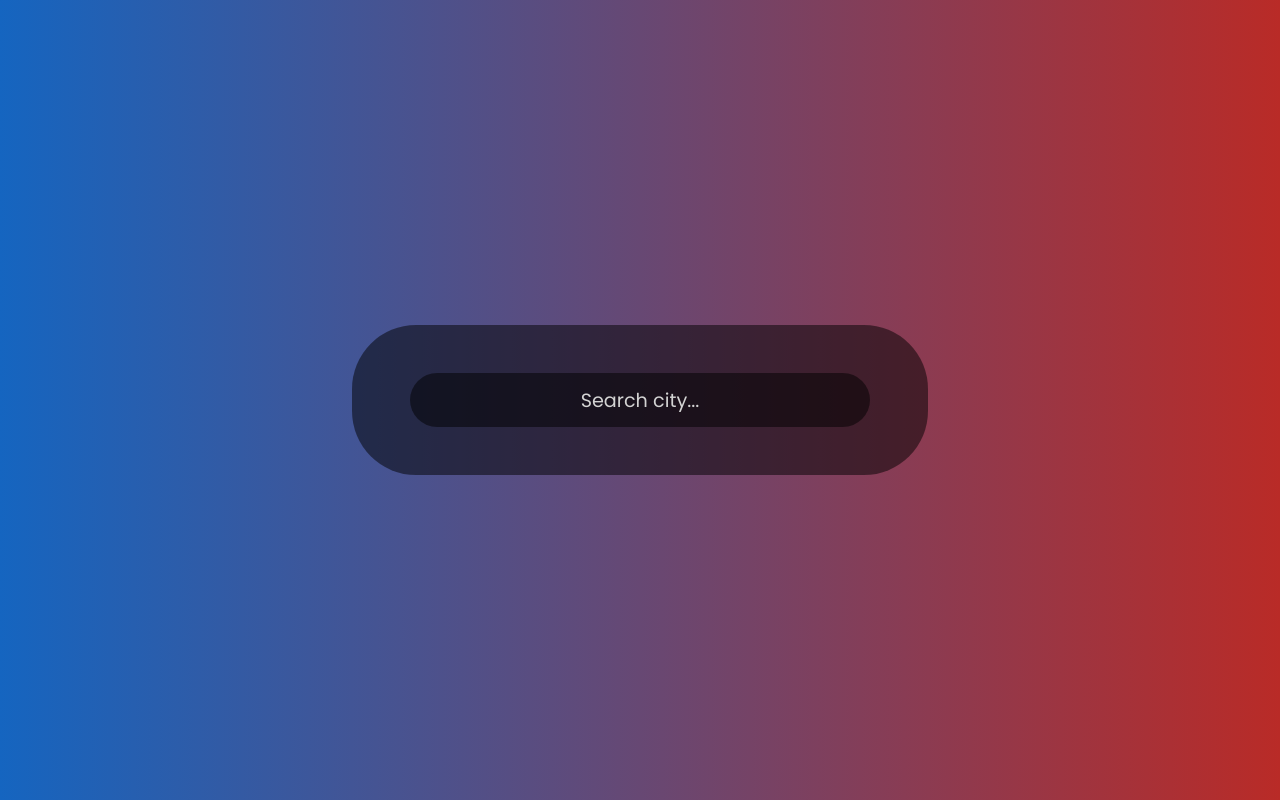
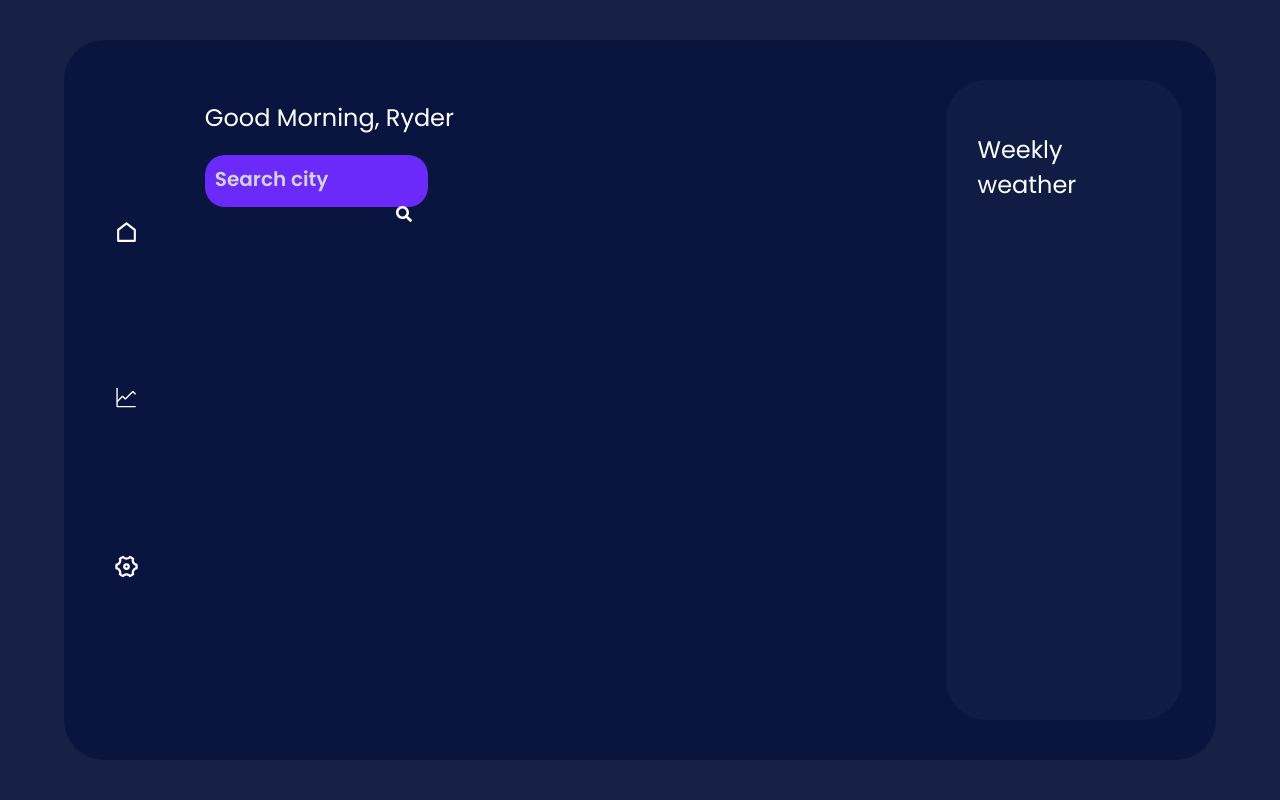
Before and after one commit to sumeetmohite/weather, a React (Create React App) app: page / in a window 1280 px wide. Built offline with nearby package versions, Linux system fonts and the light colour scheme.

Commit message:
new layout

```diff
--- a/package.json
+++ b/package.json
@@ -13,7 +13,9 @@
     "moment-timezone": "^0.5.33",
     "react": "^17.0.1",
     "react-dom": "^17.0.1",
+    "react-icons": "^4.3.1",
     "react-moment": "^1.1.1",
+    "react-router-dom": "^5.3.0",
     "react-scripts": "4.0.2",
     "web-vitals": "^1.0.1"
   },
--- a/src/App.css
+++ b/src/App.css
@@ -2,29 +2,28 @@ html,
 body,
 #root {
   font-family: 'Poppins', sans-serif;
-  background: #0a1f44;
+  background: #172046;
   color: #ffffff;
   height: 100%;
   margin: 0;
 }
 
 .main-container {
-  background: #b92b27; /* fallback for old browsers */
-  background: -webkit-linear-gradient(
-    to right,
-    #1565c0,
-    #b92b27
-  ); /* Chrome 10-25, Safari 5.1-6 */
-  background: linear-gradient(
-    to right,
-    #1565c0,
-    #b92b27
-  ); /* W3C, IE 10+/ Edge, Firefox 16+, Chrome 26+, Opera 12+, Safari 7+ */
+  background: #172046;
   display: flex;
   justify-content: center;
   align-items: center;
   height: 100%;
-  flex-direction: column;
+  width: 100%;
+}
+.app-container {
+  display: flex;
+  justify-content: space-evenly;
+  align-items: center;
+  height: 90%;
+  width: 90%;
+  border-radius: 2.5rem;
+  background: #09153e;
 }
 
 ::placeholder {
@@ -34,14 +33,13 @@ body,
 }
 
 .widget-container {
-  padding: 2rem;
-  align-items: center;
+  min-width: 60%;
+  height: 90%;
   display: flex;
   flex-direction: column;
-  justify-content: center;
-  align-items: center;
-  border-radius: 4rem;
-  background: rgba(0, 0, 0, 0.5);
+  justify-content: flex-start;
+  border-radius: 2.5rem;
+  background: #09153e;
 }
 
 @media only screen and (min-width: 768px) {
@@ -61,23 +59,55 @@ body,
   }
 }
 
+.left-sidebar {
+  height: 50%;
+  width: 5%;
+  display: flex;
+  flex-direction: column;
+  justify-content: space-between;
+  align-items: center;
+  margin-right: 1rem;
+}
+.right-sidebar {
+  height: 80%;
+  width: 15%;
+  padding: 2rem;
+  margin-left: 1rem;
+  background: #101c43;
+  border-radius: 2.5rem;
+}
+.first-row,
+.second-row,
+.third-row {
+  margin: 0.25rem 0;
+  border: none;
+}
+.input-wrapper {
+  width: 30%;
+  background: #6b29fa;
+  height: 2.25rem;
+  border-radius: 1.25rem;
+  padding: 0.5rem 0.5rem;
+}
 .search {
-  font-size: 1.2rem;
+  font-size: 1.25rem;
+  width: 90%;
+  font-weight: bold;
   font-family: 'Poppins', sans-serif;
-  text-align: center;
   outline: none;
-  height: 2.5rem;
-  width: 90%;
-  border-radius: 2rem;
   border: none;
+  background: inherit;
   color: #ffffff;
-  background: rgba(0, 0, 0, 0.5);
-  margin: 1rem 0 1rem 0;
-  padding: 0.5rem 0 0.4rem 0;
+}
+.search-icon {
+  cursor: pointer;
+  margin-top: 0.7rem;
+  margin-right: 0.5rem;
+  float: right;
 }
 
-.search:hover {
-  background: rgba(0, 0, 0, 0.75);
+.input-wrapper:hover {
+  background: #4a13c0;
 }
 
 .city {
@@ -85,10 +115,10 @@ body,
   align-items: center;
   justify-content: space-between;
   flex-direction: column;
-  width: 90%;
+  width: 100%;
   padding: 1rem 0 1rem 0;
   border-radius: 2rem;
-  background: rgba(0, 0, 0, 0.5);
+  background: #101c43;
   margin-top: 1rem;
   margin-bottom: 1rem;
 }
@@ -154,3 +184,6 @@ p {
   text-align: center;
   width: 50%;
 }
+h2 {
+  font-weight: 100;
+}
--- a/src/App.js
+++ b/src/App.js
@@ -3,6 +3,11 @@ import {motion} from 'framer-motion';
 import './App.css';
 import {fetchWeather} from './api/fetchWeather';
 import moment from 'moment';
+import FirstRow from './components/FirstRow/FirstRow';
+import SecondRow from './components/SecondRow/SecondRow';
+import LeftColumn from './components/LeftColumn/LeftColumn';
+import RightColumn from './components/RightColumn/RightColumn';
+import { BrowserRouter as Router, Route, Link } from "react-router-dom";
 
 const App = () => {
 
@@ -47,40 +52,14 @@ const App = () => {
 }
 
 return (
-        <motion.div className='main-container' style={{background:`${cardBg}`}}
-
-        >
+    <motion.div className='main-container'>
+        <div className="app-container">
+            <LeftColumn/>
             <div className="widget-container" >
-                <input type='text' className='search' placeholder='Search city...' value={query} onChange={(e) => setQuery(e.target.value)} onKeyPress={search} />
-           { weather.main && (
-               <motion.div className='city' animate={{rotateZ:360 }}>
-                   <p>{date}</p>
-                   <h2 className='city-name'>
-                       <span>{weather.name}</span>
-                       <sup>{weather.sys.country}</sup>
-                   </h2>
-                    <div className='city-temp'>
-                        {Math.round(weather.main.temp)}
-                        <sup>&deg;C</sup>
+                <FirstRow query={query} search={search} setQuery={setQuery} />
+                <SecondRow weather={weather} date={date}/>
             </div>
-                    <div className='info'>
-                        <img className='city-icon' src={`https://openweathermap.org/img/wn/${weather.weather[0].icon}@2x.png`} alt={weather.weather[0].description}/>
-                        <p style={{fontSize:"1.25rem"}}>{weather.weather[0].description}</p>
-                    </div>
-                    <div className='bottom-row'>
-                        <div className='bottom-column'>
-                            <p>Feels</p>
-                            <p>{Math.round(weather.main.feels_like)}<sup>&deg;c</sup></p>
-                        </div>
-                        <div className='bottom-column'>
-                            <p>Wind</p>
-                            <p>{Math.round((weather.wind.speed)*(18/5))} km/h</p>
-                        </div>
-                    </div>
-
-               </motion.div>
-           )
-           }
+            <RightColumn weather={weather} date={date} />
             </div>
     </motion.div>
 )
--- /dev/null
+++ b/src/components/FirstRow/FirstRow.js
@@ -0,0 +1,18 @@
+import { FaSearch } from 'react-icons/fa';
+const FirstRow = ({query,search,setQuery}) => {
+  return (
+    <div className='first-row'>
+      <h2>Good Morning, Ryder</h2>
+      <div className="input-wrapper">
+        <input type='text' className='search'
+        placeholder='Search city'
+        value={query}
+        onChange={(e) => setQuery(e.target.value)}
+        onKeyPress={search} />
+        <FaSearch className="search-icon"/>
+      </div>
+    </div>
+  )
+}
+
+export default FirstRow
--- /dev/null
+++ b/src/components/LeftColumn/LeftColumn.js
@@ -0,0 +1,13 @@
+import { RiHomeLine, RiSettings4Line } from 'react-icons/ri'
+import { VscGraphLine } from 'react-icons/vsc'
+const LeftColumn = () => {
+  return (
+    <div className="left-sidebar">
+      <RiHomeLine size={25} cursor='pointer'/>
+      <VscGraphLine size={22} cursor='pointer'/>
+      <RiSettings4Line size={27} cursor='pointer'/>
+    </div>
+  )
+}
+
+export default LeftColumn
--- /dev/null
+++ b/src/components/RightColumn/RightColumn.js
@@ -0,0 +1,19 @@
+import { RiH3 } from "react-icons/ri"
+
+const RightColumn = ({weather,date}) => {
+  const days = ['Monday','Tuesday','Wednesday','Thursday','Friday','Saturday','Sunday']
+
+  return (
+    <div className="right-sidebar">
+      <h2>Weekly weather</h2>
+      {weather.main && (days.map((day,id) => (
+         <div style={{lineHeight:'1'}} key={id}>
+          <h5>{day}</h5>
+          <h3>{weather.weather[0].description}</h3>
+         </div>
+      )))}
+    </div>
+  )
+}
+
+export default RightColumn
--- /dev/null
+++ b/src/components/SecondRow/SecondRow.js
@@ -0,0 +1,15 @@
+import Weather from "../Weather/Weather"
+
+
+const SecondRow = ({weather,date}) => {
+  return (
+    <div className='second-row'>
+      { weather.main && (
+          <Weather date={date} weather={weather}/>
+      )
+      }
+    </div>
+  )
+}
+
+export default SecondRow
--- /dev/null
+++ b/src/components/Weather/Weather.js
@@ -0,0 +1,34 @@
+import {motion} from 'framer-motion';
+
+const Weather = ({date,weather}) => {
+  return (
+    <motion.div className='city' animate={{rotateZ:360 }}>
+                   <p>{date}</p>
+                   <h2 className='city-name'>
+                       <span>{weather.name}</span>
+                       <sup>{weather.sys.country}</sup>
+                   </h2>
+                    <div className='city-temp'>
+                        {Math.round(weather.main.temp)}
+                        <sup>&deg;C</sup>
+                    </div>
+                    <div className='info'>
+                        <img className='city-icon' src={`https://openweathermap.org/img/wn/${weather.weather[0].icon}@2x.png`} alt={weather.weather[0].description}/>
+                        <p style={{fontSize:"1.25rem"}}>{weather.weather[0].description}</p>
+                    </div>
+                    <div className='bottom-row'>
+                        <div className='bottom-column'>
+                            <p>Feels</p>
+                            <p>{Math.round(weather.main.feels_like)}<sup>&deg;c</sup></p>
+                        </div>
+                        <div className='bottom-column'>
+                            <p>Wind</p>
+                            <p>{Math.round((weather.wind.speed)*(18/5))} km/h</p>
+                        </div>
+                    </div>
+
+               </motion.div>
+  )
+}
+
+export default Weather
```
Also changed, not shown: src/components/ThirdRow/ThirdRow.js (added, +9 -0 lines), 2 other files (tests, documents, lock files or other folders). Lines whose indentation alone changed are shown as unchanged.
